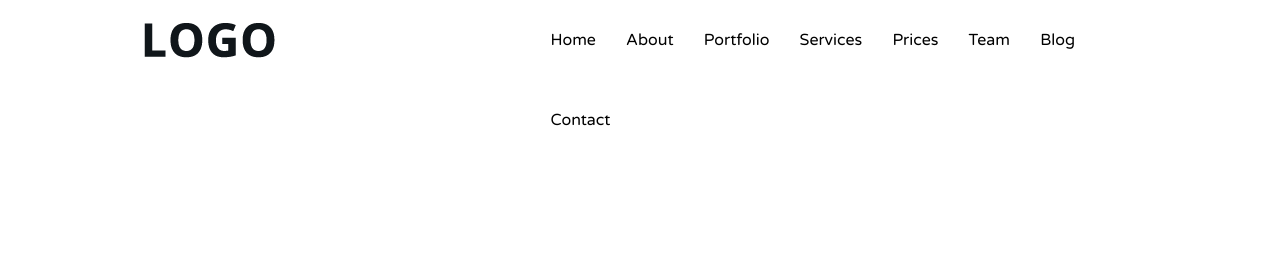
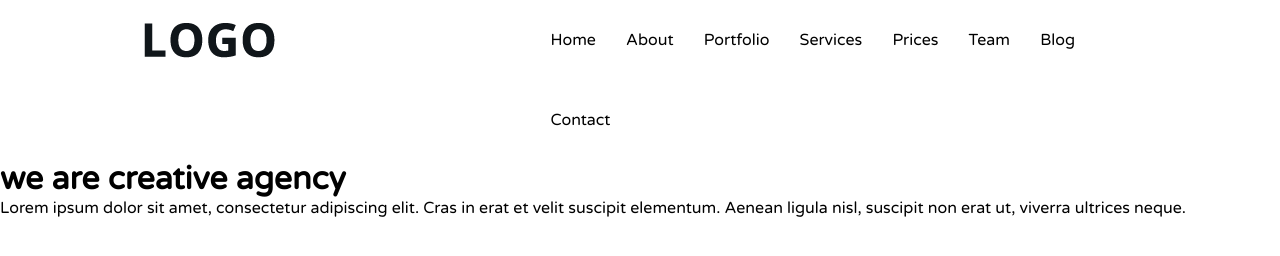
Before and after one commit to Abdalrhman7mida/accessories-agency-website, a plain HTML site: page index.html in a window 1280 px wide. Drawn offline with Linux system fonts and the light colour scheme.

Commit message:
frontend/feat/5/imp-home: Adding home section
- [x] Home section:
    - Main content
    - Paragraph

```diff
--- a/index.html
+++ b/index.html
@@ -35,5 +35,16 @@
             </div> <!-- ./container -->
         </div> <!-- ./header -->
 
+        <!-- Home Section -->
+        <div class="home">
+            <div class="overlay">
+                <div class="home-content">
+                    <h1 class="title">we are creative agency</h1>
+                    <p class="home-desc">
+                        Lorem ipsum dolor sit amet, consectetur adipiscing elit. Cras in erat et velit suscipit elementum. Aenean ligula nisl, suscipit non erat ut, viverra ultrices neque.
+                    </p>
+                </div> <!-- Home-content -->
+            </div> <!-- ./overlay -->
+        </div> <!-- ./Home -->
     </body>
 </html>
```
